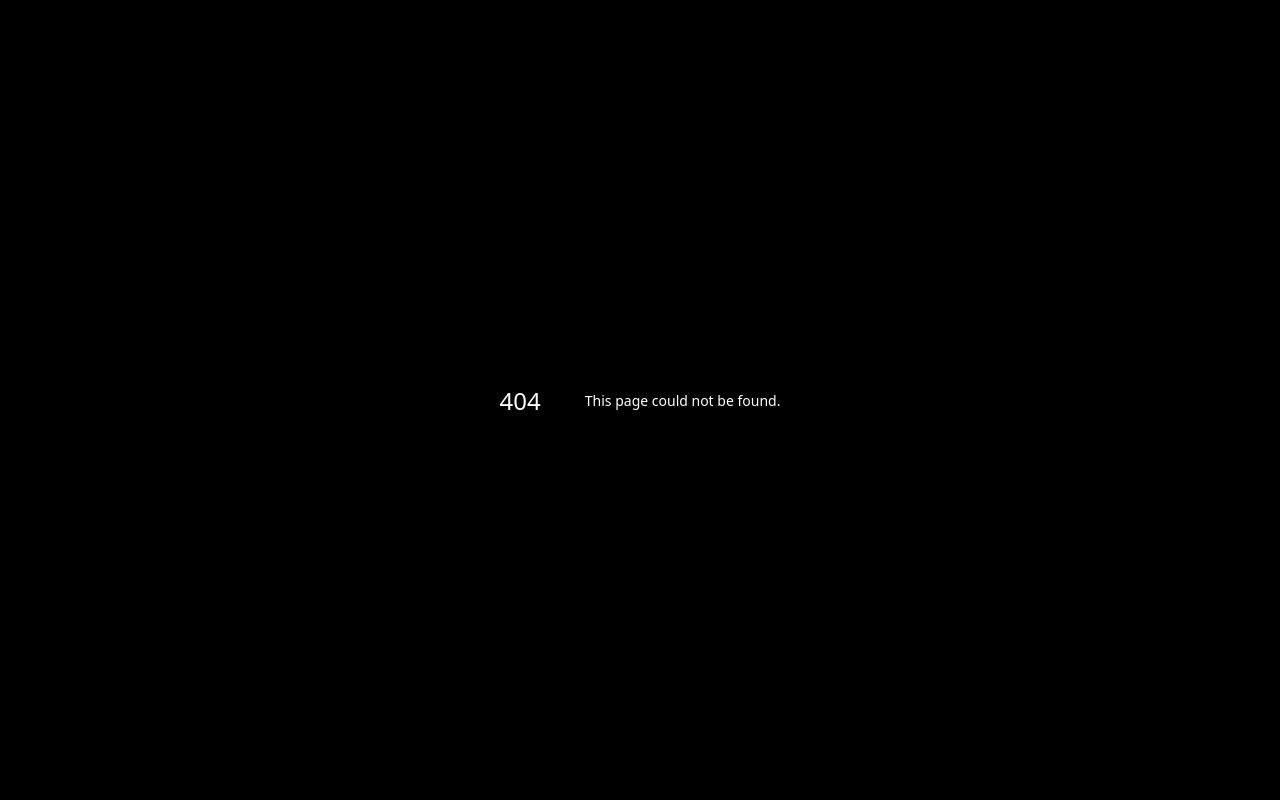
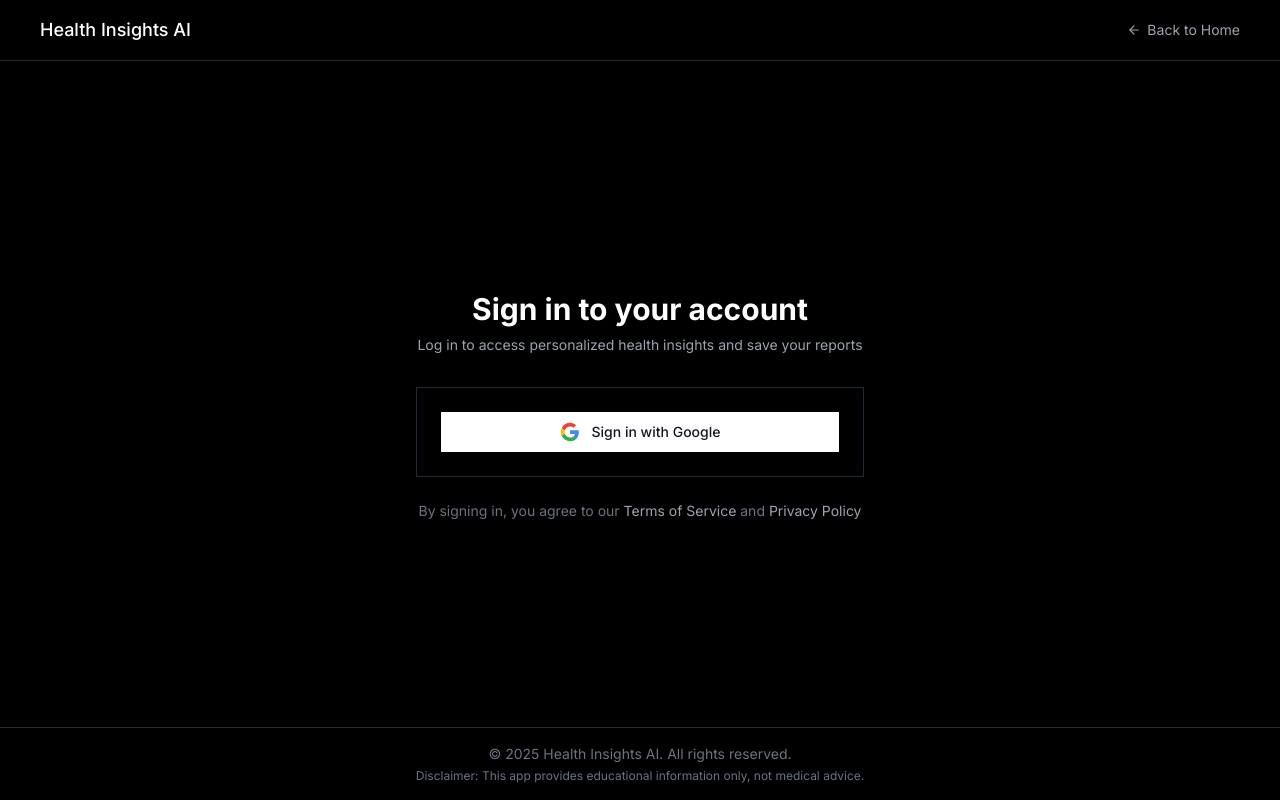
Before and after one commit to akshaybapat6365/insight, a Next.js app: page /auth/signin in a window 1280 px wide. Before the commit this address had no page. Built offline with nearby package versions, Linux system fonts and the light colour scheme.

Commit message:
Implement Google Authentication with NextAuth v5

```diff
--- /dev/null
+++ b/app/api/auth/[...nextauth]/route.ts
@@ -0,0 +1,2 @@
+// Export the NextAuth handlers
+export { GET, POST } from "@/auth";
--- /dev/null
+++ b/app/auth/signin/page.tsx
@@ -0,0 +1,114 @@
+'use client';
+
+import { signIn } from "next-auth/react";
+import { useState } from "react";
+import { Button } from "@/components/ui/button";
+import Link from "next/link";
+import { ArrowLeft } from "lucide-react";
+
+export default function SignIn() {
+  const [isLoading, setIsLoading] = useState(false);
+
+  const handleGoogleSignIn = async () => {
+    setIsLoading(true);
+    try {
+      await signIn("google", { callbackUrl: "/" });
+    } catch (error) {
+      console.error("Error signing in with Google:", error);
+    } finally {
+      setIsLoading(false);
+    }
+  };
+
+  return (
+    <div className="flex flex-col min-h-screen bg-black">
+      {/* Header */}
+      <header className="border-b border-gray-800 bg-black p-4">
+        <div className="container flex items-center justify-between">
+          <div className="flex items-center gap-2">
+            <h1 className="text-lg font-medium text-white">Health Insights AI</h1>
+          </div>
+          <div>
+            <Link
+              href="/"
+              className="text-gray-400 hover:text-white text-sm flex items-center gap-1.5"
+            >
+              <ArrowLeft className="h-3.5 w-3.5" />
+              <span>Back to Home</span>
+            </Link>
+          </div>
+        </div>
+      </header>
+
+      <div className="flex-1 flex items-center justify-center p-4">
+        <div className="w-full max-w-md space-y-8">
+          <div className="text-center">
+            <h2 className="mt-6 text-3xl font-bold text-white">
+              Sign in to your account
+            </h2>
+            <p className="mt-2 text-sm text-gray-400">
+              Log in to access personalized health insights and save your reports
+            </p>
+          </div>
+
+          <div className="mt-8 space-y-6">
+            <div className="bg-black border border-gray-800 rounded-lg p-6">
+              <Button
+                type="button"
+                className="w-full flex items-center justify-center gap-3 bg-white hover:bg-gray-100 text-gray-900 py-2 px-4 rounded-md font-medium"
+                onClick={handleGoogleSignIn}
+                disabled={isLoading}
+              >
+                {isLoading ? (
+                  <div className="w-5 h-5 border-t-2 border-b-2 border-gray-900 rounded-full animate-spin"></div>
+                ) : (
+                  <svg className="w-5 h-5" viewBox="0 0 24 24">
+                    <path
+                      d="M22.56 12.25c0-.78-.07-1.53-.2-2.25H12v4.26h5.92c-.26 1.37-1.04 2.53-2.21 3.31v2.77h3.57c2.08-1.92 3.28-4.74 3.28-8.09z"
+                      fill="#4285F4"
+                    />
+                    <path
+                      d="M12 23c2.97 0 5.46-.98 7.28-2.66l-3.57-2.77c-.98.66-2.23 1.06-3.71 1.06-2.86 0-5.29-1.93-6.16-4.53H2.18v2.84C3.99 20.53 7.7 23 12 23z"
+                      fill="#34A853"
+                    />
+                    <path
+                      d="M5.84 14.09c-.22-.66-.35-1.36-.35-2.09s.13-1.43.35-2.09V7.07H2.18C1.43 8.55 1 10.22 1 12s.43 3.45 1.18 4.93l2.85-2.22.81-.62z"
+                      fill="#FBBC05"
+                    />
+                    <path
+                      d="M12 5.38c1.62 0 3.06.56 4.21 1.64l3.15-3.15C17.45 2.09 14.97 1 12 1 7.7 1 3.99 3.47 2.18 7.07l3.66 2.84c.87-2.6 3.3-4.53 6.16-4.53z"
+                      fill="#EA4335"
+                    />
+                  </svg>
+                )}
+                <span>Sign in with Google</span>
+              </Button>
+            </div>
+
+            <div className="text-center text-sm">
+              <p className="text-gray-500">
+                By signing in, you agree to our{" "}
+                <a href="#" className="text-gray-400 hover:text-white">
+                  Terms of Service
+                </a>{" "}
+                and{" "}
+                <a href="#" className="text-gray-400 hover:text-white">
+                  Privacy Policy
+                </a>
+              </p>
+            </div>
+          </div>
+        </div>
+      </div>
+
+      <footer className="border-t border-gray-800 py-4">
+        <div className="container text-center text-gray-500 text-sm">
+          <p>© 2025 Health Insights AI. All rights reserved.</p>
+          <p className="mt-1 text-xs">
+            Disclaimer: This app provides educational information only, not medical advice.
+          </p>
+        </div>
+      </footer>
+    </div>
+  );
+}
--- a/app/layout.tsx
+++ b/app/layout.tsx
@@ -1,5 +1,6 @@
 import './globals.css';
 import { Inter } from 'next/font/google';
+import { Providers } from './providers';
 
 const inter = Inter({ subsets: ['latin'] });
 
@@ -23,7 +24,9 @@ export default function RootLayout({
 }) {
   return (
     <html lang="en" className="dark">
-      <body className={`${inter.className} min-h-screen bg-black text-white`}>{children}</body>
+      <body className={`${inter.className} min-h-screen bg-black text-white`}>
+        <Providers>{children}</Providers>
+      </body>
     </html>
   );
 }
--- a/app/page.tsx
+++ b/app/page.tsx
@@ -8,6 +8,7 @@ import { Button } from '@/components/ui/button';
 import ReactMarkdown from 'react-markdown';
 import { Bot, User, LineChart, Microscope } from 'lucide-react';
 import Link from 'next/link';
+import { AuthButtons } from '@/components/auth-buttons';
 
 export default function Chat() {
   const {
@@ -53,6 +54,7 @@ export default function Chat() {
             <h1 className="text-lg font-medium text-white">Health Insights AI</h1>
           </div>
           <div className="flex items-center gap-4">
+            <AuthButtons />
             <a
               href={adminUrl}
               className="text-gray-400 hover:text-white text-sm flex items-center gap-1.5"
--- /dev/null
+++ b/app/providers.tsx
@@ -0,0 +1,7 @@
+'use client';
+
+import { SessionProvider } from "next-auth/react";
+
+export function Providers({ children }: { children: React.ReactNode }) {
+  return <SessionProvider>{children}</SessionProvider>;
+}
--- /dev/null
+++ b/components/auth-buttons.tsx
@@ -0,0 +1,59 @@
+'use client';
+
+import { signIn, signOut, useSession } from 'next-auth/react';
+import { Button } from '@/components/ui/button';
+import Link from 'next/link';
+import { User, LogOut } from 'lucide-react';
+
+export function AuthButtons() {
+  const { data: session, status } = useSession();
+  const isLoading = status === 'loading';
+
+  if (isLoading) {
+    return (
+      <div className="h-9 w-20 bg-gray-800/50 rounded animate-pulse"></div>
+    );
+  }
+
+  if (session) {
+    return (
+      <div className="flex items-center gap-4">
+        <div className="hidden md:flex items-center gap-2">
+          <div className="h-7 w-7 rounded-full bg-gray-800 flex items-center justify-center overflow-hidden">
+            {session.user?.image ? (
+              <img
+                src={session.user.image}
+                alt={session.user.name || 'User'}
+                className="h-full w-full object-cover"
+              />
+            ) : (
+              <User className="h-4 w-4 text-gray-400" />
+            )}
+          </div>
+          <span className="text-sm text-gray-300">{session.user?.name?.split(' ')[0]}</span>
+        </div>
+        <Button
+          onClick={() => signOut({ callbackUrl: '/' })}
+          variant="ghost"
+          size="sm"
+          className="text-gray-400 hover:text-white hover:bg-gray-800"
+        >
+          <LogOut className="h-4 w-4 mr-2" />
+          <span>Sign out</span>
+        </Button>
+      </div>
+    );
+  }
+
+  return (
+    <Button
+      onClick={() => signIn()}
+      variant="ghost"
+      size="sm"
+      className="text-gray-400 hover:text-white hover:bg-gray-800"
+    >
+      <User className="h-4 w-4 mr-2" />
+      <span>Sign in</span>
+    </Button>
+  );
+}
--- a/package.json
+++ b/package.json
@@ -27,6 +27,7 @@
     "imagemagick": "^0.1.3",
     "lucide-react": "^0.479.0",
     "next": "latest",
+    "next-auth": "^5.0.0-beta.25",
     "openai": "4.52.6",
     "react": "^18",
     "react-dom": "^18",
```
Also changed, not shown: auth.ts (added, +36 -0 lines), middleware.ts (+25 -20 lines), 1 other file (tests, documents, lock files or other folders).
